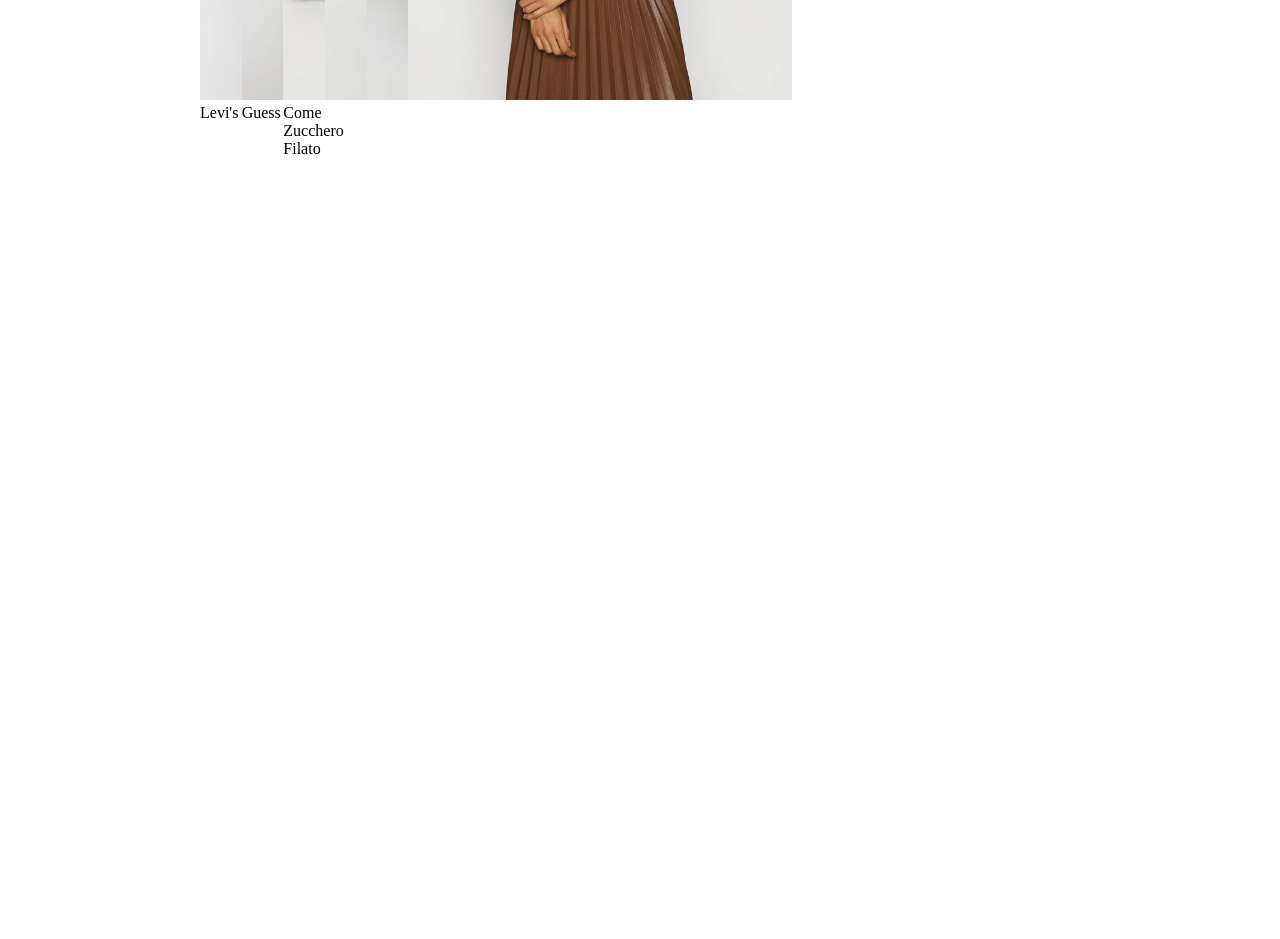
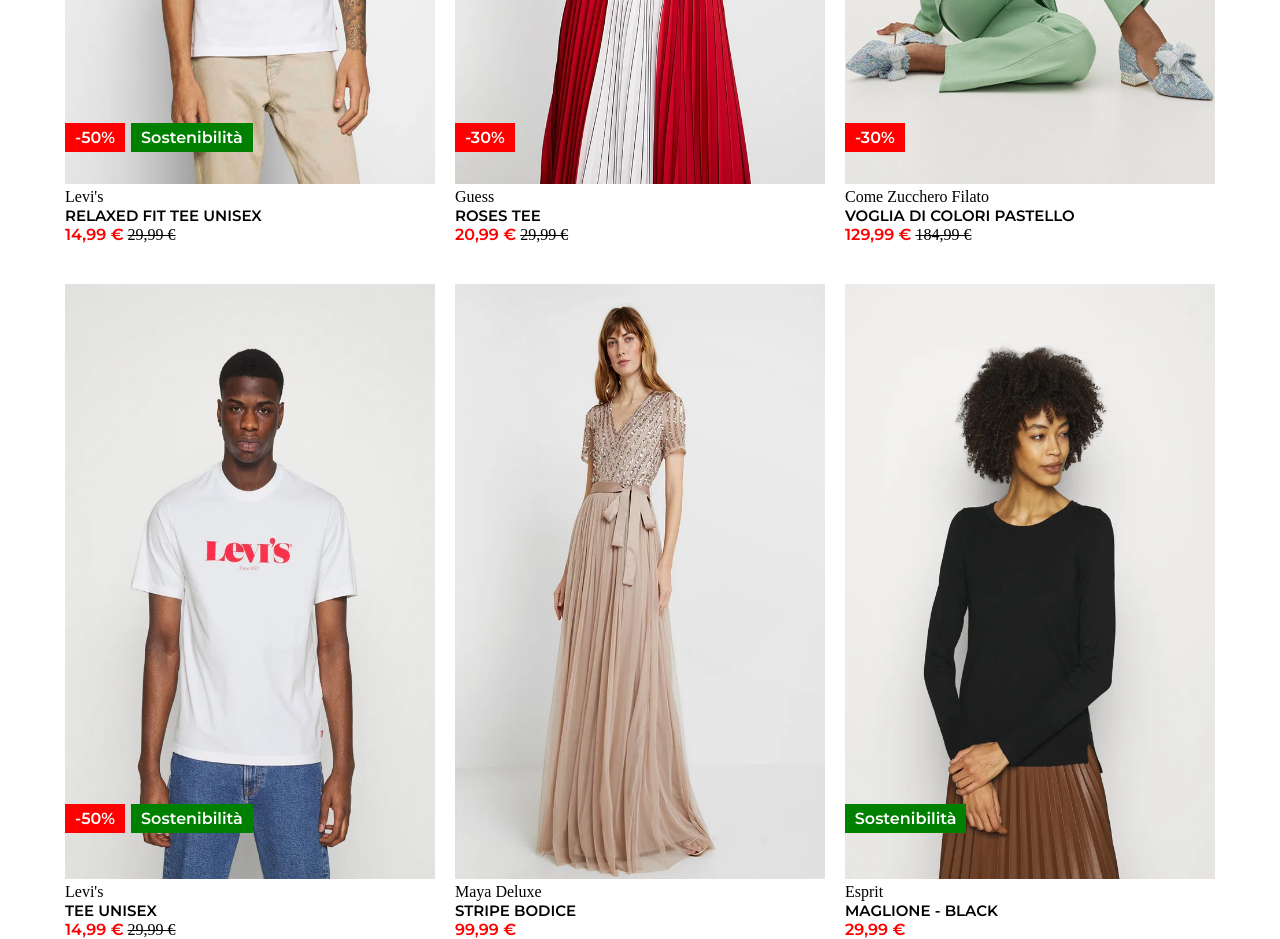
Before and after one commit to antoniogisondi/html-css-boolando, a plain HTML site: page index.html in a window 1280 px wide. Shown: the part 520-1459 px from the top of the page. Before the commit the page ends 800 px from the top, so only its background shows below. Drawn offline with Linux system fonts and the light colour scheme.

Commit message:
[STYLE] Fine del main

```diff
--- a/css/style.css
+++ b/css/style.css
@@ -5,8 +5,8 @@
 }
 
 .col-img{
-    width: 384px;
-    height: 570px;
+    width: 100%;
+    height: 100%;
 }
 
 /* HEADER STYLES */
@@ -17,11 +17,12 @@ header{
     justify-content: center;
     font-family: 'Montserrat', sans-serif;
     position: fixed;
+    position: relative;
 }
 
 .h-row{
-    width: calc(100% - 400px);
-    margin: 15px 200px;
+    width: calc(100% - 600px);
+    margin: 15px 300px;
     display: flex;
     flex-direction: row;
     align-items: center;
@@ -30,7 +31,7 @@ header{
 .col-30{
     width: 30%;
     color: white;
-    font-size: 13px;
+    font-size: 15px;
 }
 
 .col-40{
@@ -57,21 +58,84 @@ img{
 /* END HEADER STYLES */
 /* MAIN STYLES */
 .container{
-    width: 100%;
-    height: 740px;
-    display: flex;
+    width: 1170px;
+    margin: 0 auto;
+    position: relative;
 }
 
 .row{
-    width: calc(100% / 3 - 400px);
-    height:740px ;
-    margin: 0 200px;
     display: flex;
     flex-direction: row;
+    flex-wrap: wrap;
+    justify-content: center;
 }
 
 .col{
-    width: 100%;
-    height: 650px;
-    margin: 50px 15px 0 0;
+    width: calc(100% / 3 - 20px);
+    margin: 50px 10px;
 }
+
+h3{
+    font-family: 'Montserrat', sans-serif;
+    font-size: 15px;
+}
+
+.price{
+    color: red;
+    font-weight: bold;
+    font-family: 'Montserrat', sans-serif;
+}
+
+.old-price{
+    text-decoration: line-through;
+}
+
+.discount{
+    font-family:'Montserrat', sans-serif ;
+    background-color: red;
+    color: white;
+    position: absolute;
+    padding: 5px 10px;
+    top: 42%;
+}
+
+.discount-2{
+    font-family:'Montserrat', sans-serif ;
+    background-color: red;
+    color: white;
+    position: absolute;
+    padding: 5px 10px;
+    top: 91%;
+}
+
+.sustainability{
+    font-family:'Montserrat', sans-serif ;
+    background-color: green;
+    color: white;
+    position: absolute;
+    padding: 5px 10px;
+    top: 42%;
+    left:6.5%;
+}
+
+.sustainability-2{
+    font-family:'Montserrat', sans-serif ;
+    background-color: green;
+    color: white;
+    position: absolute;
+    padding: 5px 10px;
+    top: 91%;
+    left:6.5%;
+}
+
+.sustainability-3{
+    font-family:'Montserrat', sans-serif ;
+    background-color: green;
+    color: white;
+    position: absolute;
+    padding: 5px 10px;
+    top: 91%;
+    left:67.5%;
+}
+/* END MAIN STYLES */
+/* FOOTER STYLES */
--- a/index.html
+++ b/index.html
@@ -34,25 +34,52 @@
         <div class="container">
             <div class="row">
                 <div class="col">
+                    <span class="discount">-50%</span>
+                    <span class="sustainability">Sostenibilità</span>
                     <img class="col-img" src="./img/1.webp" alt="">
                     <span>Levi's</span>
+                    <h3>RELAXED FIT TEE UNISEX</h3>
+                    <span class="price">14,99 &euro;</span> <span class="old-price">29,99 &euro;</span>
                 </div>
+
                 <div class="col">
+                    <span class="discount">-30%</span>
                     <img class="col-img" src="./img/2.webp" alt="">
                     <span>Guess</span>
+                    <h3>ROSES TEE</h3>
+                    <span class="price">20,99 &euro;</span> <span class="old-price">29,99 &euro;</span>
                 </div>
+
                 <div class="col">
+                    <span class="discount">-30%</span>
                     <img class="col-img" src="./img/3.webp" alt="">
                     <span>Come Zucchero Filato</span>
+                    <h3>VOGLIA DI COLORI PASTELLO</h3>
+                    <span class="price">129,99 &euro;</span> <span class="old-price">184,99 &euro;</span>
                 </div>
+
                 <div class="col">
+                    <span class="discount-2">-50%</span>
+                    <span class="sustainability-2">Sostenibilità</span>
                     <img class="col-img" src="./img/4.webp" alt="">
+                    <span>Levi's</span>
+                    <h3>TEE UNISEX</h3>
+                    <span class="price">14,99 &euro;</span> <span class="old-price">29,99 &euro;</span>
                 </div>
+
                 <div class="col">
                     <img class="col-img" src="./img/5.webp" alt="">
+                    <span>Maya Deluxe</span>
+                    <h3>STRIPE BODICE</h3>
+                    <span class="price">99,99 &euro;</span>
                 </div>
+
                 <div class="col">
+                    <span class="sustainability-3">Sostenibilità</span>
                     <img class="col-img" src="./img/6.webp" alt="">
+                    <span>Esprit</span>
+                    <h3>MAGLIONE - BLACK</h3>
+                    <span class="price">29,99 &euro;</span>
                 </div>
 
             </div>
```
